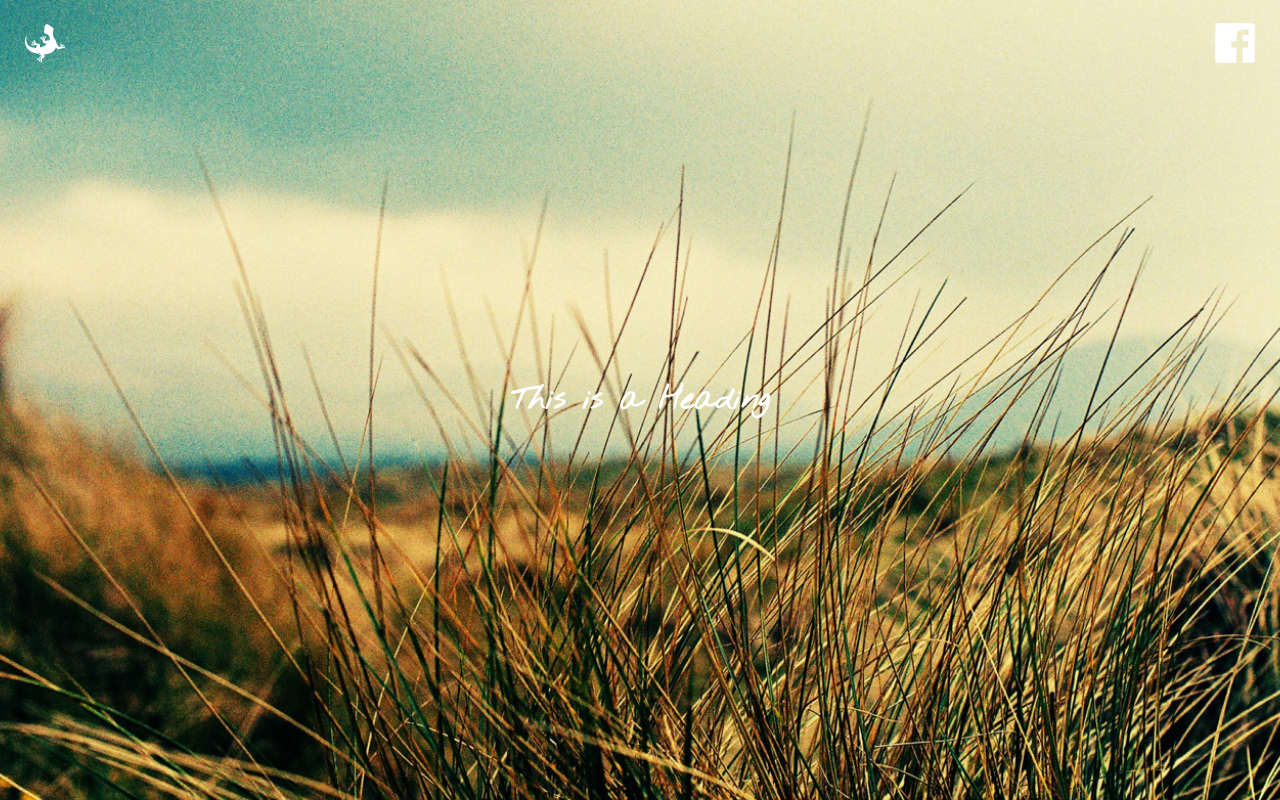
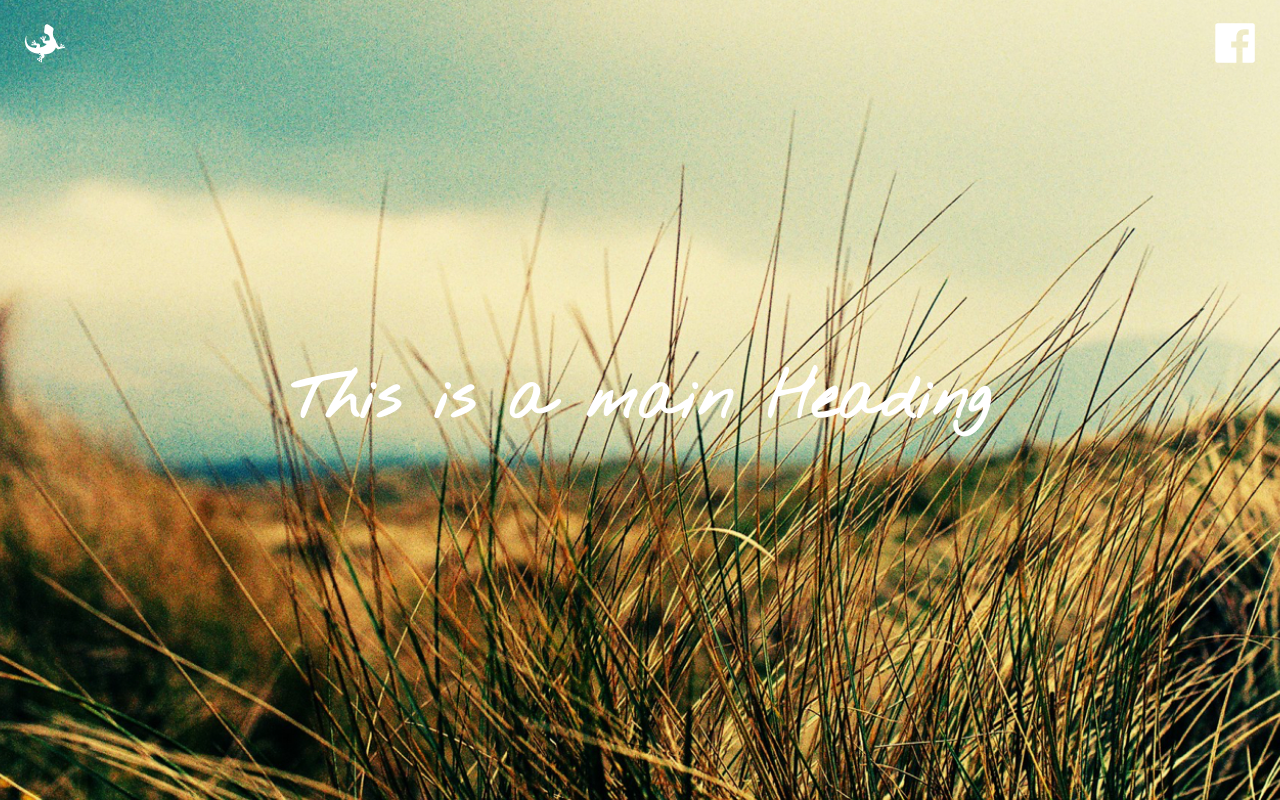
Before and after one commit to JacobMarsay/bolser-assignment, a React (Create React App) app: page / in a window 1280 px wide. Built offline with nearby package versions, Linux system fonts and the light colour scheme.

Commit message:
Added font sizes for headings

```diff
--- a/src/components/molecules/Hero.tsx
+++ b/src/components/molecules/Hero.tsx
@@ -1,7 +1,7 @@
 const Hero = () => {
   return (
     <div className="hero">
-      <h1>This is a Heading</h1>
+      <h1>This is a main Heading</h1>
     </div>
   );
 };
--- a/src/styles/base/_typography.scss
+++ b/src/styles/base/_typography.scss
@@ -0,0 +1,7 @@
+h1 {
+  font-size: 64px;
+}
+
+h2 {
+  font-size: 32px;
+}
--- a/src/styles/main.scss
+++ b/src/styles/main.scss
@@ -3,3 +3,4 @@
 @import "util/mixins";
 @import "layout/header";
 @import "components/hero";
+@import "base/typography";
```
